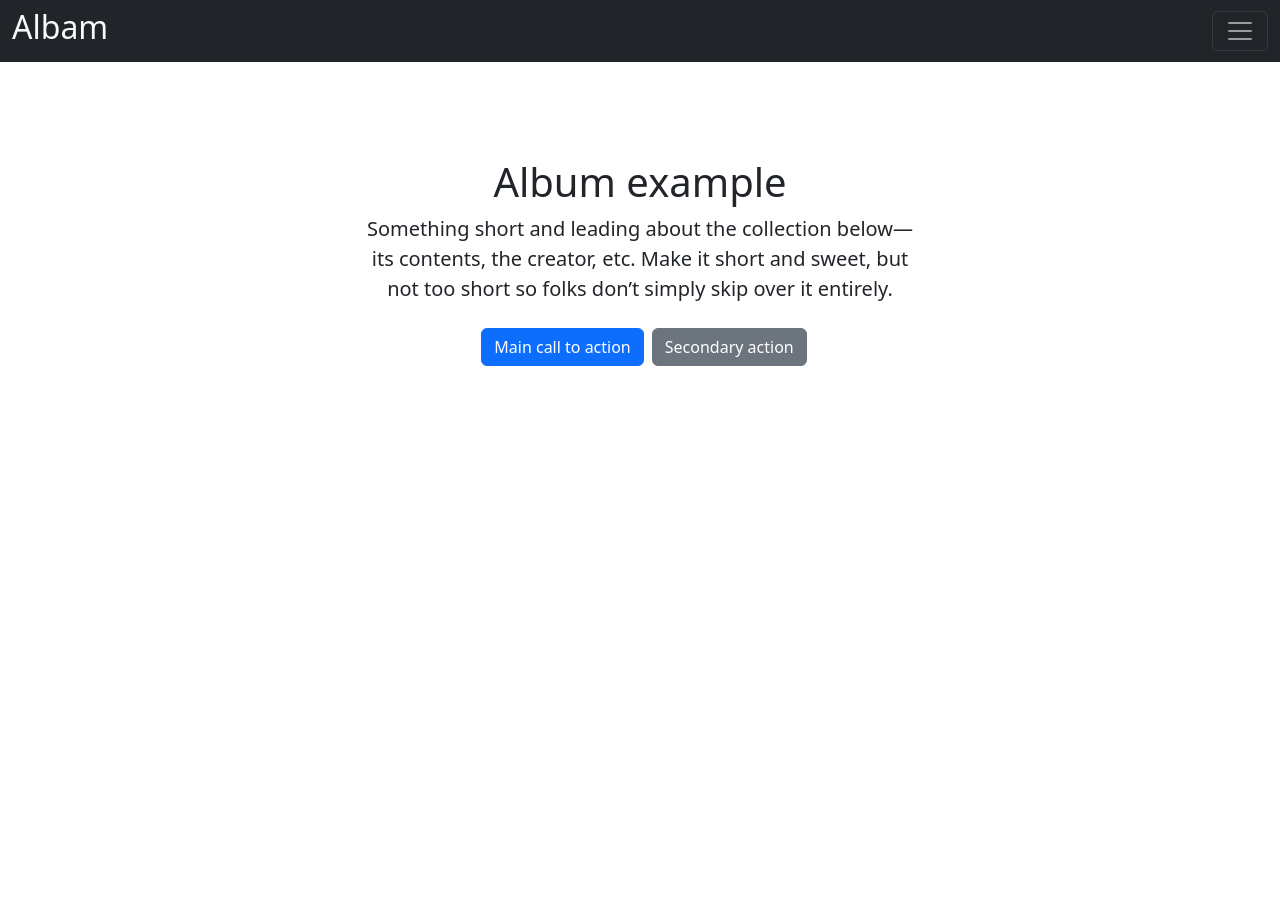
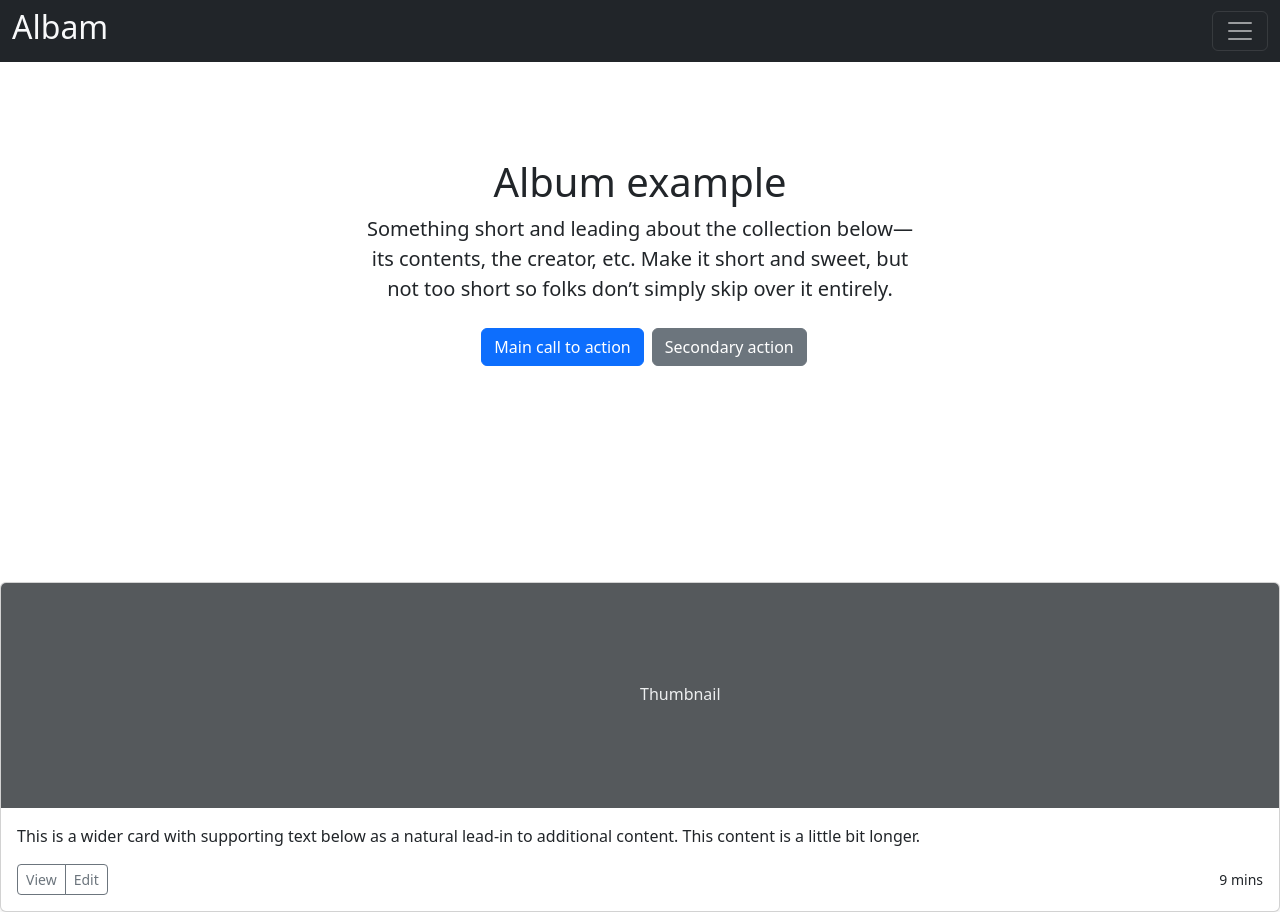
Before and after one commit to itsDipaks/Angular-Learning, an Angular app in the folder Assignments/AlbamApp/: page / in a window 1280 px wide. Before the commit the page ends 800 px from the top, so only its background shows below. Built offline with nearby package versions, Linux system fonts and the light colour scheme.

Commit message:
Intro Postion Done

```diff
--- /dev/null
+++ b/Assignments/AlbamApp/src/app/Components/BodyContents/Body.component.ts
@@ -0,0 +1,36 @@
+import { Component ,OnInit} from "@angular/core";
+
+@Component({
+    selector:"app-body",
+    templateUrl:"./Body.components.html"
+})
+
+
+export class BodyContents{
+    constructor(){
+        data:[
+        {
+            TextContent:"dipak Pawar",
+            Image:"hdgg"
+        },
+        {
+            TextContent:"dipak Pawar",
+            Image:"hdgg"
+        },
+        {
+            TextContent:"dipak Pawar",
+            Image:"hdgg"
+        },
+        {
+            TextContent:"dipak Pawar",
+            Image:"hdgg"
+        },
+        {
+            TextContent:"dipak Pawar",
+            Image:"hdgg"
+        }
+        ]
+    }
+
+
+}
--- /dev/null
+++ b/Assignments/AlbamApp/src/app/Components/BodyContents/Body.components.html
@@ -0,0 +1,10 @@
+<div class="album py-5 bg-body-tertiary">
+    <div class="container">
+
+      <div class="row row-cols-1 row-cols-sm-2 row-cols-md-3 g-3" ></div>
+
+
+
+
+    </div>
+</div>
--- /dev/null
+++ b/Assignments/AlbamApp/src/app/Components/Card/Card.component.html
@@ -0,0 +1,15 @@
+<div class="col">
+    <div class="card shadow-sm">
+      <svg class="bd-placeholder-img card-img-top" width="100%" height="225" xmlns="http://www.w3.org/2000/svg" role="img" aria-label="Placeholder: Thumbnail" preserveAspectRatio="xMidYMid slice" focusable="false"><title>Placeholder</title><rect width="100%" height="100%" fill="#55595c"/><text x="50%" y="50%" fill="#eceeef" dy=".3em">Thumbnail</text></svg>
+      <div class="card-body">
+        <p class="card-text">This is a wider card with supporting text below as a natural lead-in to additional content. This content is a little bit longer.</p>
+        <div class="d-flex justify-content-between align-items-center">
+          <div class="btn-group">
+            <button type="button" class="btn btn-sm btn-outline-secondary">View</button>
+            <button type="button" class="btn btn-sm btn-outline-secondary">Edit</button>
+          </div>
+          <small class="text-body-secondary">9 mins</small>
+        </div>
+      </div>
+    </div>
+  </div>
--- a/Assignments/AlbamApp/src/app/Components/navbar/navbar.component.html
+++ b/Assignments/AlbamApp/src/app/Components/navbar/navbar.component.html
@@ -1,5 +1,5 @@
 <div class="collapse" id="navbarToggleExternalContent">
-  <div class="bg-dark p-4  d-flex justify-content-between">
+  <div class="bg-dark p-2  d-flex justify-content-between">
     <div class="text-light w-75">
       <h4  >About</h4>
       <p >
@@ -9,7 +9,7 @@
         sites or contact information.
       </p>
     </div>
-    <div class="text-light w-8 pr-14">
+    <div class="text-light">
       <h4>Contact</h4>
       <p>Follow On Twitter</p>
       <p>Follow On facebook</p>
--- a/Assignments/AlbamApp/src/app/app.component.ts
+++ b/Assignments/AlbamApp/src/app/app.component.ts
@@ -6,6 +6,8 @@
   <div>
 <app-navbar></app-navbar>
 <app-intro></app-intro>
+<app-body></app-body>
+<app-card></app-card>
   </div>
 
 
--- a/Assignments/AlbamApp/src/app/app.module.ts
+++ b/Assignments/AlbamApp/src/app/app.module.ts
@@ -4,12 +4,16 @@
 import { AppComponent } from './app.component';
 import { NavbarComponent } from './Components/navbar/navbar.component';
 import { IntroComponent } from './Components/intro/intro.component';
+import { CardComponents } from './Components/Card/Card.components';
+import { BodyContents } from './Components/BodyContents/Body.component';
 
 @NgModule({
   declarations: [
     AppComponent,
     NavbarComponent,
     IntroComponent,
+    CardComponents,
+    BodyContents
   ],
   imports: [
     BrowserModule
```
Also changed, not shown: Assignments/AlbamApp/src/app/Components/Card/Card.components.ts (added, +10 -0 lines), 2 other files (tests, documents, lock files or other folders).
